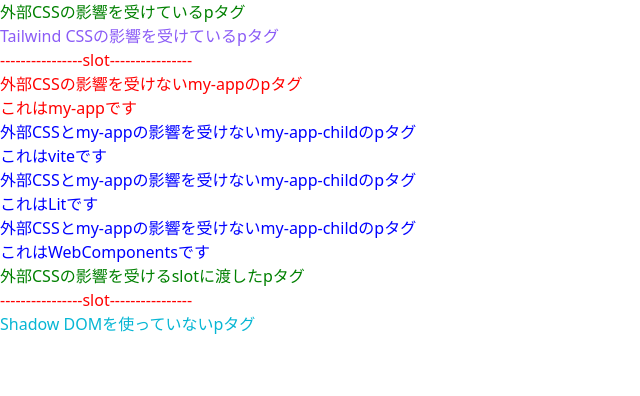
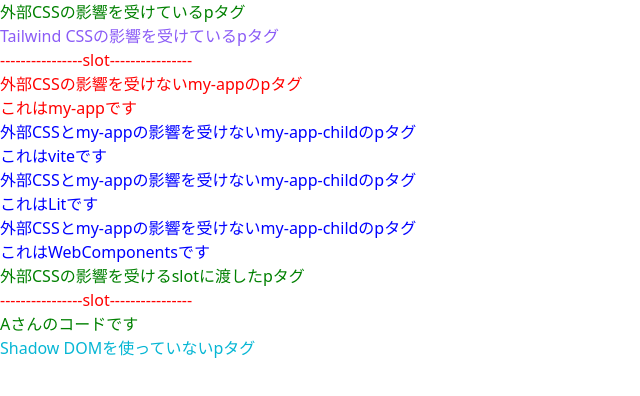
Before and after one commit to node-k-com/lit_test, a website built with Vite: page index.html in a window 1280 px wide. Shown: the whole page, without its empty margins (0-640 px from the left). Built offline with nearby package versions, Linux system fonts and the light colour scheme.

Commit message:
Aさんのブランチです。

```diff
--- a/index.html
+++ b/index.html
@@ -30,6 +30,10 @@
       </div>
     </my-app>
 
+    <div>
+      <p>Aさんのコードです</p>
+    </div>
+
     <tailwind-test></tailwind-test>
   </body>
 </html>
```
